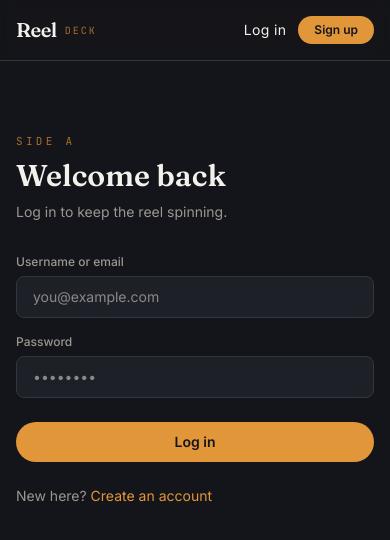
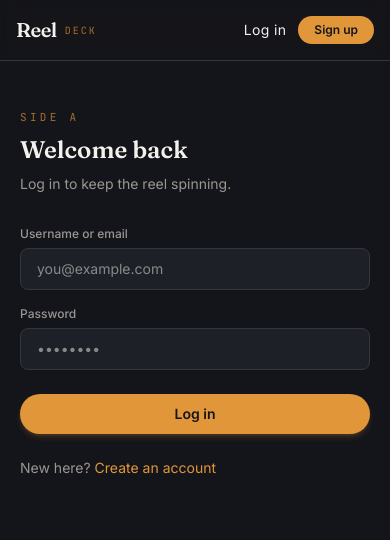
Before and after one commit to rohitnandanwar9182/spotify-frontend, a React (Vite) app: page /login in a window 390 px wide. Shown: the top 540 px of the page. Built offline with nearby package versions, Linux system fonts and the light colour scheme.

Commit message:
Update Login.jsx

```diff
--- a/src/pages/Login.jsx
+++ b/src/pages/Login.jsx
@@ -25,9 +25,9 @@ export default function Login() {
   }
 
   return (
-    <div className="mx-auto mt-12 max-w-sm">
+    <div className="mx-auto mt-6 max-w-sm px-1 sm:mt-12">
       <p className="font-mono text-[11px] uppercase tracking-[0.3em] text-amber-dim">side a</p>
-      <h1 className="mt-2 font-display text-3xl font-semibold text-paper">Welcome back</h1>
+      <h1 className="mt-2 font-display text-2xl font-semibold text-paper sm:text-3xl">Welcome back</h1>
       <p className="mt-2 text-sm text-muted">Log in to keep the reel spinning.</p>
 
       <form onSubmit={handleSubmit} className="mt-8 flex flex-col gap-4">
@@ -38,7 +38,7 @@ export default function Login() {
             required
             value={identifier}
             onChange={(e) => setIdentifier(e.target.value)}
-            className="rounded-lg border border-hairline bg-surface px-4 py-2.5 text-sm text-paper outline-none focus:border-amber"
+            className="rounded-lg border border-hairline bg-surface px-4 py-2.5 text-sm text-paper outline-none transition-colors focus:border-amber"
             placeholder="you@example.com"
           />
         </label>
@@ -50,17 +50,17 @@ export default function Login() {
             required
             value={password}
             onChange={(e) => setPassword(e.target.value)}
-            className="rounded-lg border border-hairline bg-surface px-4 py-2.5 text-sm text-paper outline-none focus:border-amber"
+            className="rounded-lg border border-hairline bg-surface px-4 py-2.5 text-sm text-paper outline-none transition-colors focus:border-amber"
             placeholder="••••••••"
           />
         </label>
 
-        {error && <p className="text-sm text-danger">{error}</p>}
+        {error && <p className="animate-fade-in text-sm text-danger">{error}</p>}
 
         <button
           type="submit"
           disabled={loading}
-          className="mt-2 rounded-full bg-amber px-4 py-2.5 text-sm font-semibold text-ink transition-opacity hover:opacity-90 disabled:opacity-60"
+          className="press mt-2 rounded-full bg-amber px-4 py-2.5 text-sm font-semibold text-ink shadow-md shadow-amber/20 transition-all hover:opacity-90 hover:shadow-lg hover:shadow-amber/30 disabled:opacity-60"
         >
           {loading ? 'Logging in…' : 'Log in'}
         </button>
@@ -68,7 +68,7 @@ export default function Login() {
 
       <p className="mt-6 text-sm text-muted">
         New here?{' '}
-        <Link to="/register" className="text-amber hover:underline">
+        <Link to="/register" className="text-amber transition-opacity hover:opacity-80 hover:underline">
           Create an account
         </Link>
       </p>
```
